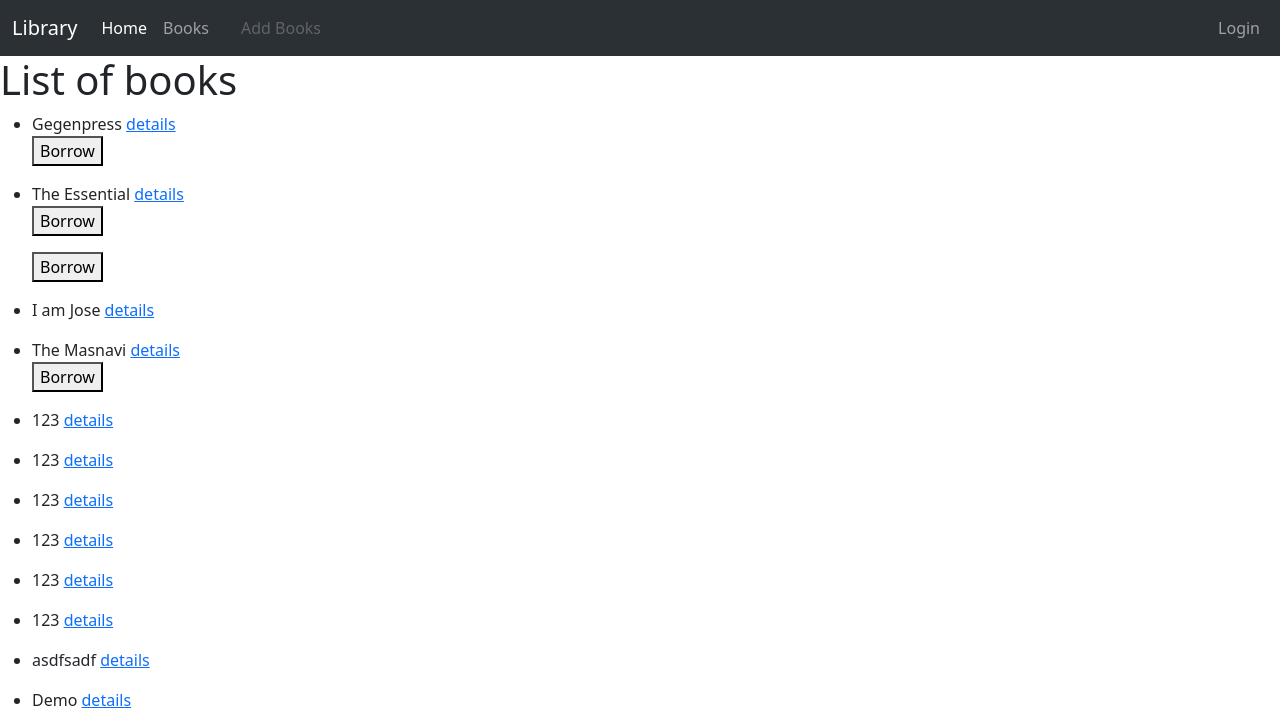
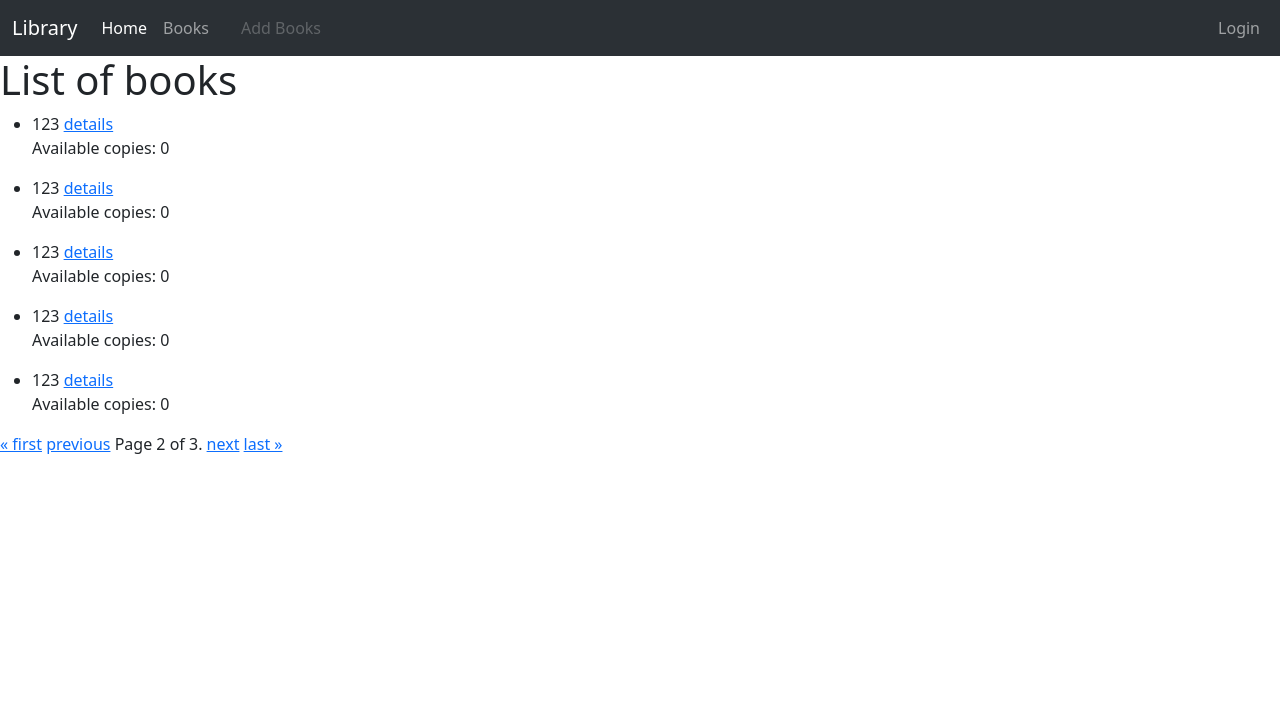
Before and after one commit to TanjilurJim/library, a Django app: page /book_list/?page=2 in a window 1280 px wide. Shown: the top 710 px of the page. Run offline with Django 4.2, Linux system fonts and the light colour scheme; data comes from the database, SQL or seed files in the repository; both versions use the stored data as it was after the commit.

Commit message:
Updated book borrow option, added pagination
Before, it would only show borrow button if a book is available.

now it shows how many copies of the book are available. and if the book is available there is a borrow button.

After clicking the borrow. the number of books available adjusts, and it is added to the users profile.

```diff
--- a/catalog/models.py
+++ b/catalog/models.py
@@ -36,6 +36,10 @@ class Book(models.Model):
 
     def get_absolute_url(self):
         return reverse("catalog:book_detail", kwargs={"pk": self.pk})
+
+    def available_instances(self):
+        """Return the number of available copies of this book."""
+        return self.bookinstance_set.filter(status='a').count()
 
 
 
--- a/catalog/templates/catalog/book_list.html
+++ b/catalog/templates/catalog/book_list.html
@@ -6,16 +6,38 @@
 <ul>
     <li>{{ book.title }}
         <a href="{% url 'catalog:book_detail' book.id %}">details</a>
-        <!-- Check if there is any available instance -->
-        {% for instance in book.bookinstance_set.all %}
-            {% if instance.status == 'a' %}
-                <form action="{% url 'catalog:borrow_book' instance.id %}" method="post">
-                    {% csrf_token %}
-                    <button type="submit">Borrow</button>
-                </form>
-            {% endif %}
-        {% endfor %}
+
+        <!-- Show how many instances of this book are available -->
+        <p>Available copies: {{ book.available_instances }}</p>
+
+        <!-- Only show the "Borrow" button if there is at least one available instance -->
+        {% if book.first_available_instance_id %}
+            <form action="{% url 'catalog:borrow_book' book.first_available_instance_id %}" method="post">
+                {% csrf_token %}
+                <button type="submit">Borrow</button>
+            </form>
+        {% endif %}
     </li>
 </ul>
 {% endfor %}
+
+<!-- Pagination controls -->
+<div class="pagination">
+    <span class="step-links">
+        {% if page_obj.has_previous %}
+            <a href="?page=1">&laquo; first</a>
+            <a href="?page={{ page_obj.previous_page_number }}">previous</a>
+        {% endif %}
+
+        <span class="current">
+            Page {{ page_obj.number }} of {{ page_obj.paginator.num_pages }}.
+        </span>
+
+        {% if page_obj.has_next %}
+            <a href="?page={{ page_obj.next_page_number }}">next</a>
+            <a href="?page={{ page_obj.paginator.num_pages }}">last &raquo;</a>
+        {% endif %}
+    </span>
+</div>
+
 {% endblock %}
--- a/catalog/views.py
+++ b/catalog/views.py
@@ -53,6 +53,21 @@ class BookListView(ListView):
     model = Book
     queryset = Book.objects.all()
     context_object_name = 'book_list'
+    paginate_by = 5  # Show 5 books per page
+
+    def get_context_data(self, **kwargs):
+        context = super().get_context_data(**kwargs)
+        # For each book, annotate with the first available instance ID (or None)
+        for book in context['book_list']:
+            first_available_instance = book.bookinstance_set.filter(status='a').first()
+            if first_available_instance:
+                book.first_available_instance_id = first_available_instance.id
+            else:
+                book.first_available_instance_id = None
+
+        return context
+
+
 
 @login_required
 def my_view(request):
```
Also changed, not shown: db.sqlite3.
